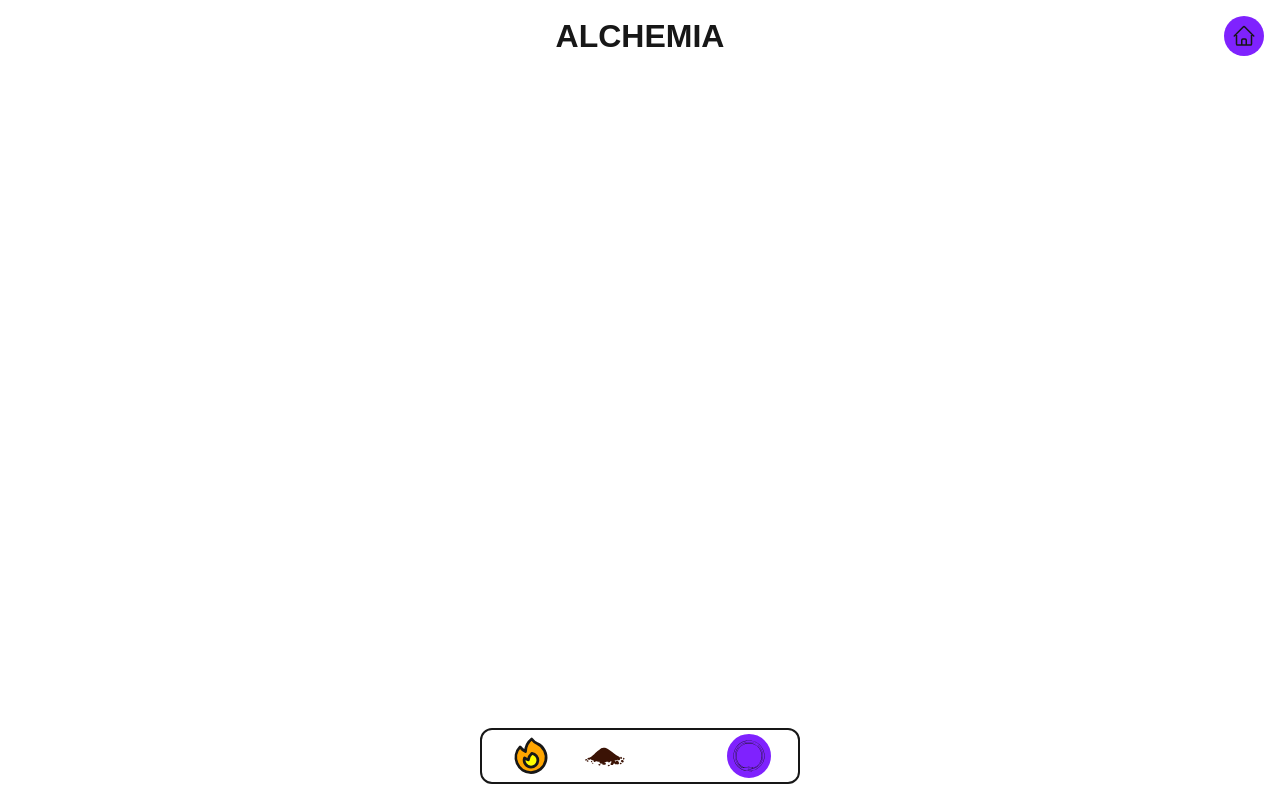
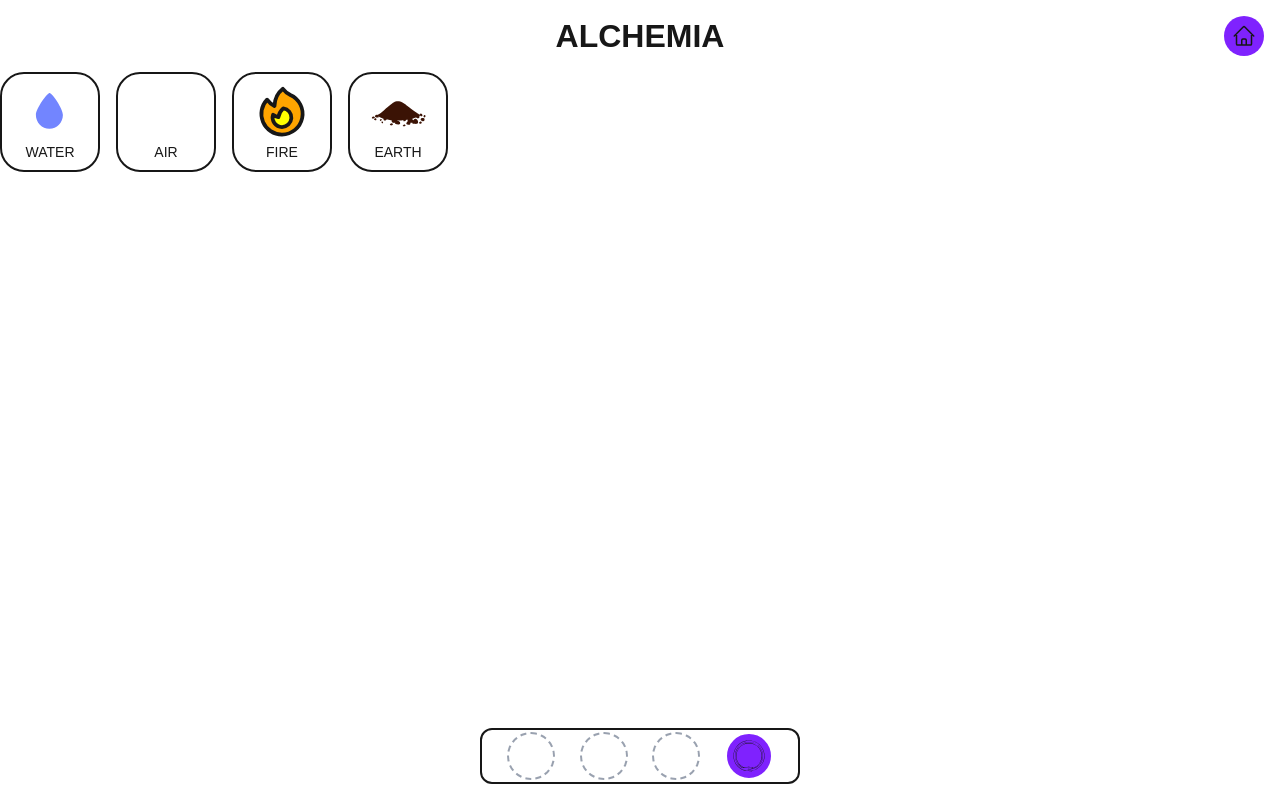
Before and after one commit to aliferds/alchemia, a Next.js app: page /game in a window 1280 px wide. Built offline with nearby package versions, Linux system fonts and the light colour scheme.

Commit message:
Feat: select elem, transmute, find receipts

```diff
--- a/src/app/game/page.tsx
+++ b/src/app/game/page.tsx
@@ -1,29 +1,182 @@
+'use client';
 import { Air } from "@/components/elements/air"
 import { Earth } from "@/components/elements/earth"
 import { Fire } from "@/components/elements/fire"
 import { Water } from "@/components/elements/water"
 import { HomeLink } from "@/components/homeLink"
 import { Ouroboros } from "@/components/ouroboros"
+import { ElementCard } from "@/components/elementCard"
+import { useEffect, useState } from "react"
+import results from "../../db/elem.json";
+
+
+interface RecipeData {
+  img: string;
+  transmute: string;
+};
+
+type RecipesState = Record<string, RecipeData>;
+
+const LOCAL_STORAGE_KEY = 'alchemiaUnlockedRecipes';
+
+const BASE_RECIPES: RecipesState = {
+  "water": { "img": "", "transmute": "" },
+  "air": { "img": "", "transmute": "" },
+  "fire": { "img": "", "transmute": "" },
+  "earth": { "img": "", "transmute": "" }
+};
+
+const initializeRecipes = (): RecipesState => {
+  if (typeof window === 'undefined') {
+    // Servidor (SSR), retorna apenas a base
+    return BASE_RECIPES;
+  }
+  try {
+    const saved = localStorage.getItem(LOCAL_STORAGE_KEY);
+    if (saved) {
+      return { ...BASE_RECIPES, ...JSON.parse(saved) };
+    }
+  } catch (error) {
+    console.error("Erro ao carregar dados do LocalStorage:", error);
+  }
+  return BASE_RECIPES;
+};
 
 const GamePage = () => {
+  const [allRecipes, setAllRecipes] = useState<RecipesState>(initializeRecipes);
+
+  useEffect(() => {
+    if (typeof window !== 'undefined') {
+      const unlockedOnly = Object.keys(allRecipes).reduce<Record<string, { img?: string; transmute: string }>>((acc, key) => {
+        if (!BASE_RECIPES.hasOwnProperty(key)) {
+          acc[key] = (allRecipes as Record<string, { img?: string; transmute: string }>)[key];
+        }
+        return acc;
+      }, {} as Record<string, { img?: string; transmute: string }>);
+
+      localStorage.setItem(LOCAL_STORAGE_KEY, JSON.stringify(unlockedOnly));
+      console.log("Receitas salvas localmente.");
+    }
+  }, [allRecipes]);
+
+  const MAX_CAPACITY = 3;
+  const MIN_TRANSMUTE = 2;
+  const [selectedItems, setSelectedItems] = useState<string[]>([]);
+
+  const handleSelect = (newItem: string) => {
+    setSelectedItems((prevItems) => {
+      if(prevItems.length < MAX_CAPACITY){
+        // console.log(`Item ${newItem} selecionado e adicionado`);
+        return [...prevItems, newItem];
+      }
+      return prevItems;
+    });
+    // console.log(selectedItems);
+  };
+
+  const handleRemove = (indexToRemove: number) => {
+    setSelectedItems(prevItems => {
+      const itemsBefore = prevItems.slice(0, indexToRemove);
+
+      const itemsAfter = prevItems.slice(indexToRemove + 1);
+
+      return [...itemsBefore, ...itemsAfter];
+    });
+  };
+
+  const renderElement = (elementName: string) => {
+    switch (elementName) {
+      case 'water': return <Water />;
+      case 'air': return <Air />;
+      case 'fire': return <Fire />;
+      case 'earth': return <Earth />;
+      default: return <ElementCard elem={elementName} />;}
+  };
+
+
+  const find = (_file: Record<string, RecipeData>, combination: string) => {
+    let resultElement: { img?: string; transmute: string; name: string; } | null = null;
+    for (const [productName, productData] of Object.entries(_file)) {
+      if (productData.transmute === combination) {
+        resultElement = {
+            name: productName,
+            ...productData // Inclui img e transmute
+        };
+        break;
+      }
+    }
+    return resultElement;
+  }
+
+  const transmute = () => {
+    // console.log(selectedItems);
+    const combination = selectedItems.sort().join(" + ");
+    // console.log(`Combinação: ${combination}`);
+    let resultElement = find(results, combination);
+    if (
+      resultElement &&
+      typeof resultElement.name === "string" &&
+      typeof resultElement.transmute === "string" &&
+      !allRecipes.hasOwnProperty(resultElement.name)
+    ) {
+      const name = resultElement.name;
+      const img = typeof resultElement.img === "string" ? resultElement.img : "";
+      const trans = resultElement.transmute;
+      console.log(name);
+      setAllRecipes(prev => ({
+        ...prev,
+        [name]: {
+          img: img,
+          transmute: trans
+        }
+      }));
+    }
+    resultElement = null;
+  }
+
   return (
     <main className="w-full h-full min-h-[100vh] relative">
       <div className="relative">
-
         <h1 className="uppercase font-black text-center text-[32px] py-3">alchemia</h1>
         <HomeLink />
       </div>
+      <div className="w-full h-full flex flex-wrap gap-4">
+
+        {Object.entries(allRecipes).map(([itemName, itemData]) => (
+
+          <div
+            key={itemName}
+            onClick={() => handleSelect(itemName)}
+            data-name={itemName}
+            className="border-foreground border-2 rounded-3xl w-[100px] h-[100px] cursor-pointer flex flex-col place-items-center p-2 transition-all duration-150 hover:scale-[1.03]"
+          >
+          {renderElement(itemName)}
+          <h2 className="uppercase text-sm">{itemName.charAt(0).toUpperCase() + itemName.slice(1)}</h2>
+        </div>
+      ))}
+      </div>
       <div className="fixed flex items-center justify-evenly bottom-4 left-1/2 translate-x-[-50%] w-full max-w-[320px] h-[56px] rounded-xl border-2 border-foreground">
-        <div className="flex justify-center items-center w-[48px] h-[48px] border-white border-2 rounded-full cursor-pointer">
-          <Fire />
-        </div>
-        <div className="flex justify-center items-center w-[48px] h-[48px] border-white border-2 rounded-full cursor-pointer">
-          <Earth />
-        </div>
-        <div className="flex justify-center items-center w-[48px] h-[48px] border-white border-2 rounded-full cursor-pointer">
-          <Air />
-        </div>
-        <button className="flex justify-center items-center w-[48px] h-[48px] border-white border-2 bg-violet-600 cursor-pointer rounded-full">
+        {selectedItems.map((item, index) => (
+          <div
+              key={index}
+              onClick={() => handleRemove(index)}
+              className="flex justify-center items-center w-[48px] h-[48px] border-white border-2 rounded-full cursor-pointer bg-transparent"
+          >
+            {renderElement(item)}
+          </div>
+        ))}
+        {Array(MAX_CAPACITY - selectedItems.length).fill(null).map((_, index) => (
+            <div
+                key={`empty-${index}`}
+                className="flex justify-center items-center w-[48px] h-[48px] border-dashed border-gray-400 border-2 rounded-full bg-transparent"
+            >
+            </div>
+        ))}
+        <button
+          className={`flex justify-center items-center w-[48px] h-[48px] border-white border-2 bg-violet-600 cursor-pointer rounded-full ${selectedItems.length >= MIN_TRANSMUTE ? '' : 'disabled:cursor-default' }`}
+          onClick={transmute}
+          disabled={selectedItems.length < MIN_TRANSMUTE}
+        >
           <Ouroboros size="32px"/>
         </button>
       </div>
```
